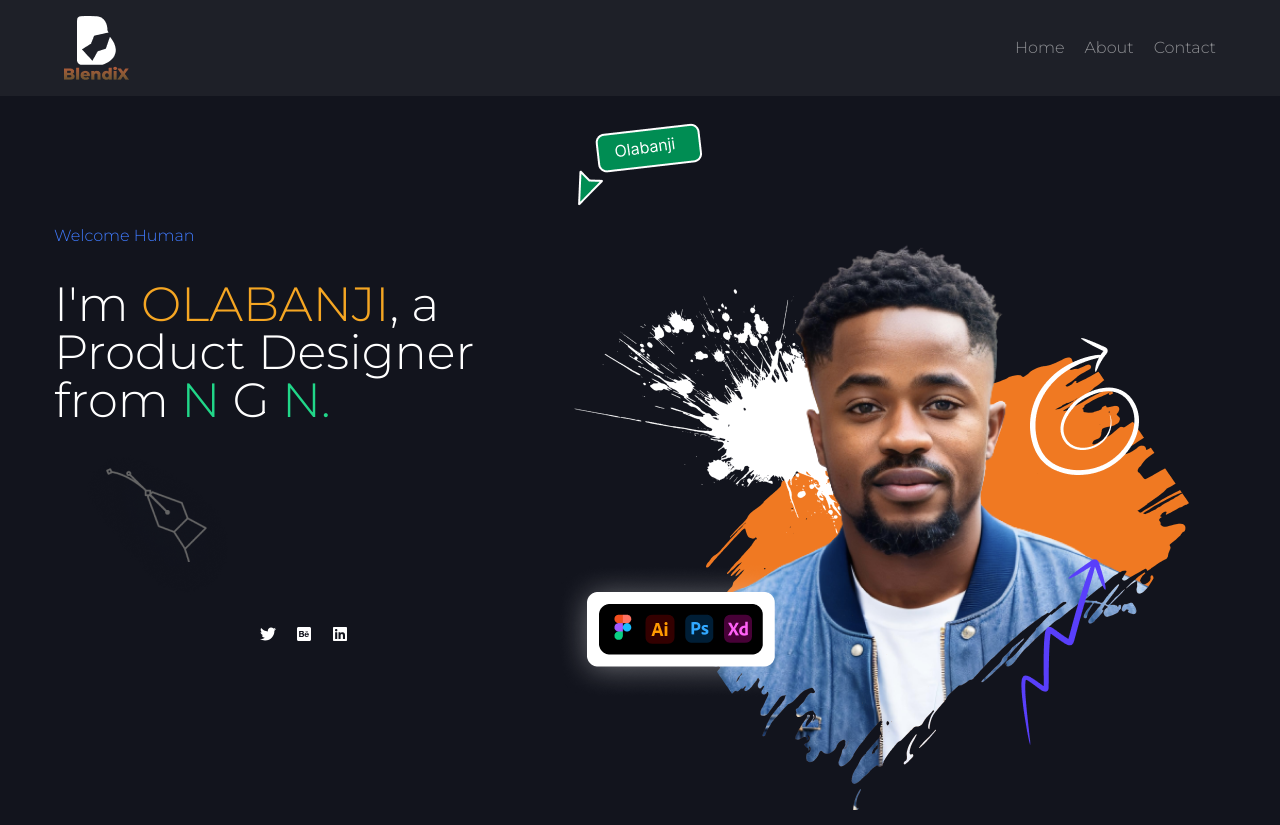
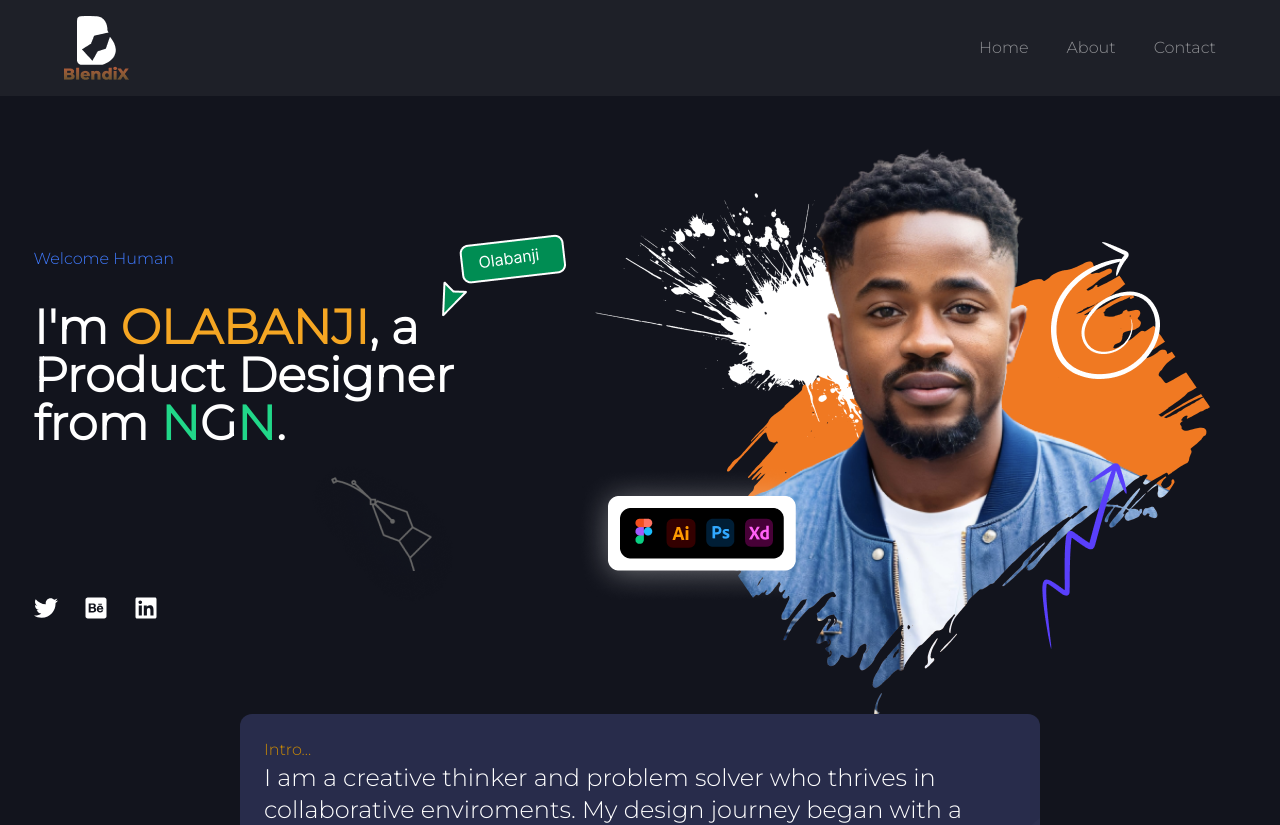
Before and after one commit to DevGracies/clientPortfolio, a React (Create React App) app: page / in a window 1280 px wide. Shown: the top 825 px of the page. Built offline with nearby package versions, Linux system fonts and the light colour scheme.

Commit message:
first commit

```diff
--- a/src/components/Footer/Footer.jsx
+++ b/src/components/Footer/Footer.jsx
@@ -11,7 +11,7 @@ const Footer = () => {
         <div className="xl:grid xl:grid-cols-2 ">
           <div className="m-5">
             <div className="flex items-center gap-3">
-              <h1 className=" rounded-full w-8 h-8 text-2xl text-center bg-[#FFFFFF1A]">
+              <h1 className=" rounded-full w-[36px] h-[36px] text-2xl text-center bg-[#FFFFFF1A]">
                 1
               </h1>
               <p className="text-[#FFFFFF1A]">I enjoy the process</p>
@@ -20,7 +20,7 @@ const Footer = () => {
           </div>
           <div className="m-5">
             <div className="flex items-center gap-3">
-              <h1 className=" rounded-full w-8 h-8 text-2xl text-center bg-[#FFFFFF1A]">
+              <h1 className=" rounded-full w-[36px] h-[36px] text-2xl text-center bg-[#FFFFFF1A]">
                 2
               </h1>
               <p className=" text-[#FFFFFF1A]">
@@ -31,7 +31,7 @@ const Footer = () => {
           </div>
           <div className="m-5">
             <div className="flex items-center gap-3">
-              <h1 className=" rounded-full w-8 h-8 text-2xl text-center bg-[#FFFFFF1A]">
+              <h1 className=" rounded-full w-[36px] h-[36px] text-2xl text-center bg-[#FFFFFF1A]">
                 3
               </h1>
               <p className=" text-[#FFFFFF1A]">
@@ -44,7 +44,7 @@ const Footer = () => {
           <div>
             <img src={b} alt="" />
           </div>
-          <div className="flex justify-between items-center gap-3">
+          <div className="flex justify-between items-center text-3xl gap-3">
             <FaTwitter />
             <FaBehanceSquare />
             <FaLinkedin />
--- a/src/components/HomeComponents/BraceYourself.jsx
+++ b/src/components/HomeComponents/BraceYourself.jsx
@@ -12,8 +12,8 @@ const BraceYourself = () => {
             <div>
               <h1 className="font-bold text-3xl text-center">Brace yourself</h1>
             </div>
-            <div className="w-[400px] h-[369px]">
-              <h5 className="w-44">
+            <div className="flex items-center justify-center h-full">
+              <h5 className=" w-[400px] h-[370px]">
                 when I'm not pushing pixels or brainstorming new features,
                 you'll find me teaching product design and mentoring aspiring
                 designers. Seeing those "aha!" moments light up in my students'
--- a/src/components/HomeComponents/Welcome.jsx
+++ b/src/components/HomeComponents/Welcome.jsx
@@ -2,24 +2,31 @@ import React from "react";
 import { FaTwitter, FaLinkedin, FaBehanceSquare } from "react-icons/fa";
 import welcomeB from "../../Asset/images/welcome.png";
 import grp from "../../Asset/images/grp.png";
-import frame from "../../Asset/images/frame.png";
 import str from "../../Asset/images/str.png";
 const Welcome = () => {
   return (
     <div>
-      <div className="flex justify-center">
+      <div className="flex justify-center items-center">
         <div>
           <h3 className="text-[#407BFF] h-14">Welcome Human</h3>
-          <div className="w-[500px]">
-            <img src={grp} alt="" className="absolute left-[560px] top-28" />
-            <h1 className=" text-5xl relative">
+          <div className="relative font-semibold z-10 w-[541px] h-[293px]">
+            <img
+              src={grp}
+              alt=""
+              className="absolute z-20 left-[390px] -top-20"
+            />
+            <h1 className=" text-5xl font-semibold">
               I'm <span className=" text-[#F5A623]">OLABANJI</span>, a Product
-              Designer from <span className="text-[#21D789]">N</span> G{" "}
-              <span className="text-[#21D789]">N.</span>
+              Designer from <span className="text-[#21D789]">N</span>G
+              <span className="text-[#21D789]">N</span>.
             </h1>
-            <img src={str} alt="" />
+            <img
+              src={str}
+              alt=""
+              className="left-[245px] top-[130px] z-20 absolute "
+            />
           </div>
-          <div className="flex justify-center gap-5">
+          <div className="flex w-[139px] h-[29px] absolute text-white gap-[26px] text-2xl">
             <FaTwitter />
             <FaBehanceSquare />
             <FaLinkedin />
@@ -29,9 +36,6 @@ const Welcome = () => {
           <img src={welcomeB} alt="" />
         </div>
       </div>
-      <div className="flex justify-center m-5">
-        <img src={frame} alt="" />
-      </div>
     </div>
   );
 };
--- a/src/components/Navigation/Navigation.jsx
+++ b/src/components/Navigation/Navigation.jsx
@@ -3,11 +3,12 @@ import b from "../../Asset/images/b.png";
 import { Link } from "react-router-dom";
 const Navigation = () => {
   return (
-    <div className=" px-16 relative top-0 w-full fixed py-4 bg-[#1E2028] items-center flex justify-between">
+    <div className=" px-16 z-30 top-0 w-full fixed py-4 bg-[#1E2028] flex justify-center">
+      <div className=" w-[1200px] items-center flex justify-between">
         <div>
           <img src={b} alt="" />
         </div>
-      <div className=" flex gap-5">
+        <div className=" flex gap-[38px]">
           <div className="text-[#8E8F93]  hover:text-white hover:ease-out">
             <Link to={"/"}>Home</Link>
           </div>
@@ -19,6 +20,7 @@ const Navigation = () => {
           </div>
         </div>
       </div>
+    </div>
   );
 };
 
```
Lines whose indentation alone changed are shown as unchanged.
